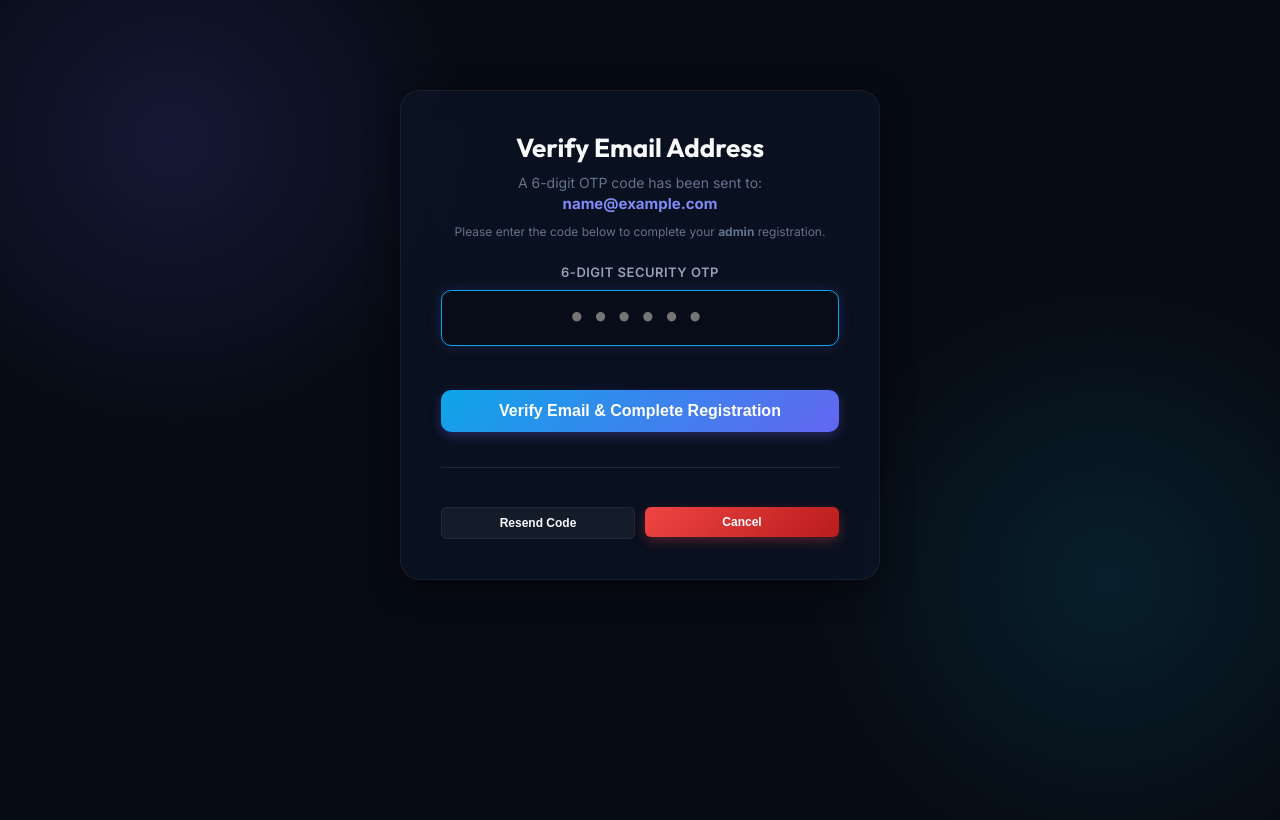
After one commit to thakurnarsing999/WEB-BASED-OUTPASS-MANAGEMENT-SYSTEM, a Flask app: template templates/verify_otp.html in a window 1280 px wide; the page is wider, and only the part inside the window is pictured. The commit adds this page. Shown: the top 820 px of that part. Run offline with Flask 3, Linux system fonts and the light colour scheme; the template is opened without the code that fills it: most values are stand-ins (such as "Sample title", 1, 10 or a date in 2020).

Commit message:
Implement Email OTP verification, Confirm Password field, and detailed password login feedback

```diff
--- a/app.py
+++ b/app.py
@@ -4,9 +4,59 @@ from werkzeug.security import generate_password_hash, check_password_hash
 import random
 import os
 import datetime
+import time
+import smtplib
+from email.mime.text import MIMEText
+from email.mime.multipart import MIMEMultipart
 
 app = Flask(__name__)
 app.secret_key = os.environ.get("SECRET_KEY", "outpass_secret_key")
+
+
+def send_otp_email(recipient_email, otp_code, recipient_name="User"):
+    smtp_server = os.environ.get("SMTP_SERVER", "smtp.gmail.com")
+    smtp_port = int(os.environ.get("SMTP_PORT", 587))
+    smtp_email = os.environ.get("SMTP_EMAIL", "")
+    smtp_password = os.environ.get("SMTP_PASSWORD", "")
+
+    if not smtp_email or not smtp_password:
+        print(f"\n[SECURITY OTP NOTICE] SMTP credentials not set in env. OTP for {recipient_email} is: {otp_code}\n")
+        return False, "SMTP credentials not configured."
+
+    try:
+        msg = MIMEMultipart("alternative")
+        msg["Subject"] = f"Your Outpass Security Verification Code: {otp_code}"
+        msg["From"] = f"Outpass Management System <{smtp_email}>"
+        msg["To"] = recipient_email
+
+        html_content = f"""
+        <html>
+        <body style="font-family: Arial, sans-serif; background-color: #0f172a; color: #f8fafc; padding: 20px;">
+            <div style="max-width: 500px; margin: 0 auto; background: #1e293b; border-radius: 12px; padding: 30px; border: 1px solid #334155;">
+                <h2 style="color: #818cf8; margin-top: 0;">Email Verification Required</h2>
+                <p>Hello <strong>{recipient_name}</strong>,</p>
+                <p>Thank you for registering on the <strong>Web-Based Out Pass Management System</strong>. Please enter the 6-digit verification code below to verify your email address and complete registration:</p>
+                <div style="background: #0f172a; border: 1px dashed #6366f1; padding: 15px; text-align: center; border-radius: 8px; margin: 20px 0;">
+                    <span style="font-size: 32px; font-weight: bold; letter-spacing: 8px; color: #38bdf8; font-family: monospace;">{otp_code}</span>
+                </div>
+                <p style="font-size: 13px; color: #94a3b8;">This code will expire in 10 minutes. If you did not request this registration, please ignore this email.</p>
+            </div>
+        </body>
+        </html>
+        """
+        msg.attach(MIMEText(html_content, "html"))
+
+        server = smtplib.SMTP(smtp_server, smtp_port)
+        server.starttls()
+        server.login(smtp_email, smtp_password)
+        server.sendmail(smtp_email, recipient_email, msg.as_string())
+        server.quit()
+        return True, "OTP sent successfully."
+    except Exception as e:
+        print(f"\n[SMTP ERROR] Failed to send OTP email: {e}")
+        print(f"[SECURITY OTP FALLBACK] Generated OTP for {recipient_email} is: {otp_code}\n")
+        return False, str(e)
+
 
 DB_CONFIG = {
     "host": os.environ.get("MYSQLHOST", "127.0.0.1"),  # localhost
@@ -33,8 +83,12 @@ def register():
     name = request.form["name"]
     email = request.form["email"]
     password = request.form["password"]
+    confirm_password = request.form.get("confirm_password")
     phone_no = request.form["phone_no"]
-    hashed_password = generate_password_hash(password)
+
+    if confirm_password and password != confirm_password:
+        flash("Passwords do not match. Please re-enter your password.", "error")
+        return redirect(url_for("home"))
 
     # Security check for Admin, Security, & Mentor registration
     if role == "Admin":
@@ -53,62 +107,162 @@ def register():
             flash("Invalid security authorization key.", "error")
             return redirect(url_for("home"))
 
+    # Pre-check if email or unique ID already exists in DB
     conn = None
     cursor = None
     try:
         conn = get_db_connection()
-        cursor = conn.cursor()
+        cursor = conn.cursor(dictionary=True)
 
         if role == "Student":
-            roll_no = request.form["roll_no"]
-            department = request.form.get("department", "CSE")
-            year = request.form.get("year", "1st Year")
-            query = """
-                INSERT INTO students (name, roll_no, email, password, phone_no, department, year)
-                VALUES (%s, %s, %s, %s, %s, %s, %s)
-            """
-            cursor.execute(query, (name, roll_no, email, hashed_password, phone_no, department, year))
-            conn.commit()
-            flash("Student registration successful. Please login.", "success")
-
+            roll_no = request.form.get("roll_no", "")
+            cursor.execute("SELECT student_id FROM students WHERE email = %s OR roll_no = %s", (email, roll_no))
+            if cursor.fetchone():
+                flash("Email or Roll Number is already registered.", "error")
+                return redirect(url_for("home"))
         elif role == "Mentor":
-            staff_id = request.form["staff_id"]
-            query = """
-                INSERT INTO mentors (name, email, password, staff_id, phone_no)
-                VALUES (%s, %s, %s, %s, %s)
-            """
-            cursor.execute(query, (name, email, hashed_password, staff_id, phone_no))
-            conn.commit()
-            flash("Mentor registration successful. Please login.", "success")
-
+            staff_id = request.form.get("staff_id", "")
+            cursor.execute("SELECT mentor_id FROM mentors WHERE email = %s OR staff_id = %s", (email, staff_id))
+            if cursor.fetchone():
+                flash("Email or Staff ID is already registered.", "error")
+                return redirect(url_for("home"))
         elif role == "Security":
-            query = """
-                INSERT INTO security_users (name, email, password, phone_no)
-                VALUES (%s, %s, %s, %s)
-            """
-            cursor.execute(query, (name, email, hashed_password, phone_no))
-            conn.commit()
-            flash("Security guard registration successful. Please login.", "success")
-
+            cursor.execute("SELECT security_id FROM security_users WHERE email = %s", (email,))
+            if cursor.fetchone():
+                flash("Email is already registered.", "error")
+                return redirect(url_for("home"))
         elif role == "Admin":
-            query = """
-                INSERT INTO admins (name, email, password, phone_no)
-                VALUES (%s, %s, %s, %s)
-            """
-            cursor.execute(query, (name, email, hashed_password, phone_no))
-            conn.commit()
-            flash("Admin registration successful. Please login.", "success")
-
-    except mysql.connector.IntegrityError:
-        flash("Email, Roll No, or Staff ID already exists.", "error")
+            cursor.execute("SELECT admin_id FROM admins WHERE email = %s", (email,))
+            if cursor.fetchone():
+                flash("Email is already registered.", "error")
+                return redirect(url_for("home"))
     except Exception as e:
         flash(f"Database error: {e}", "error")
+        return redirect(url_for("home"))
     finally:
         if cursor:
             cursor.close()
         if conn:
             conn.close()
 
+    # Generate 6-digit OTP and store pending registration state in session
+    otp_code = str(random.randint(100000, 999999))
+    session["pending_registration"] = {
+        "role": role,
+        "name": name,
+        "email": email,
+        "password": password,
+        "phone_no": phone_no,
+        "roll_no": request.form.get("roll_no", ""),
+        "department": request.form.get("department", "CSE"),
+        "year": request.form.get("year", "1st Year"),
+        "staff_id": request.form.get("staff_id", ""),
+        "otp": otp_code,
+        "expires_at": time.time() + 600
+    }
+
+    send_otp_email(email, otp_code, name)
+    flash(f"A 6-digit OTP verification code has been sent to {email}.", "info")
+    return redirect(url_for("verify_otp"))
+
+
+@app.route("/verify_otp", methods=["GET", "POST"])
+def verify_otp():
+    pending = session.get("pending_registration")
+    if not pending:
+        flash("No pending registration session found. Please register.", "error")
+        return redirect(url_for("home"))
+
+    if request.method == "POST":
+        user_otp = request.form.get("otp_code", "").strip()
+
+        if time.time() > pending.get("expires_at", 0):
+            flash("OTP code has expired. Please request a new code.", "error")
+            return render_template("verify_otp.html", pending_email=pending["email"], pending_role=pending["role"])
+
+        if user_otp != pending.get("otp"):
+            flash("Invalid OTP code. Please check your email and try again.", "error")
+            return render_template("verify_otp.html", pending_email=pending["email"], pending_role=pending["role"])
+
+        # OTP is verified! Insert user into database
+        role = pending["role"]
+        name = pending["name"]
+        email = pending["email"]
+        hashed_password = generate_password_hash(pending["password"])
+        phone_no = pending["phone_no"]
+
+        conn = None
+        cursor = None
+        try:
+            conn = get_db_connection()
+            cursor = conn.cursor()
+
+            if role == "Student":
+                query = """
+                    INSERT INTO students (name, roll_no, email, password, phone_no, department, year)
+                    VALUES (%s, %s, %s, %s, %s, %s, %s)
+                """
+                cursor.execute(query, (name, pending["roll_no"], email, hashed_password, phone_no, pending["department"], pending["year"]))
+            elif role == "Mentor":
+                query = """
+                    INSERT INTO mentors (name, email, password, staff_id, phone_no)
+                    VALUES (%s, %s, %s, %s, %s)
+                """
+                cursor.execute(query, (name, email, hashed_password, pending["staff_id"], phone_no))
+            elif role == "Security":
+                query = """
+                    INSERT INTO security_users (name, email, password, phone_no)
+                    VALUES (%s, %s, %s, %s)
+                """
+                cursor.execute(query, (name, email, hashed_password, phone_no))
+            elif role == "Admin":
+                query = """
+                    INSERT INTO admins (name, email, password, phone_no)
+                    VALUES (%s, %s, %s, %s)
+                """
+                cursor.execute(query, (name, email, hashed_password, phone_no))
+
+            conn.commit()
+            session.pop("pending_registration", None)
+            flash(f"{role} registration successful! Email verified. Please sign in.", "success")
+            return redirect(url_for("home"))
+        except mysql.connector.IntegrityError:
+            session.pop("pending_registration", None)
+            flash("Email, Roll No, or Staff ID already exists.", "error")
+            return redirect(url_for("home"))
+        except Exception as e:
+            flash(f"Database error: {e}", "error")
+            return render_template("verify_otp.html", pending_email=pending["email"], pending_role=pending["role"])
+        finally:
+            if cursor:
+                cursor.close()
+            if conn:
+                conn.close()
+
+    return render_template("verify_otp.html", pending_email=pending["email"], pending_role=pending["role"])
+
+
+@app.route("/resend_otp", methods=["POST"])
+def resend_otp():
+    pending = session.get("pending_registration")
+    if not pending:
+        flash("No pending registration session found.", "error")
+        return redirect(url_for("home"))
+
+    new_otp = str(random.randint(100000, 999999))
+    pending["otp"] = new_otp
+    pending["expires_at"] = time.time() + 600
+    session["pending_registration"] = pending
+
+    send_otp_email(pending["email"], new_otp, pending["name"])
+    flash(f"A new 6-digit OTP code has been sent to {pending['email']}.", "info")
+    return redirect(url_for("verify_otp"))
+
+
+@app.route("/cancel_registration", methods=["POST"])
+def cancel_registration():
+    session.pop("pending_registration", None)
+    flash("Registration cancelled.", "info")
     return redirect(url_for("home"))
 
 
@@ -137,7 +291,6 @@ def login():
 
     conn = None
     cursor = None
-    user = None
     try:
         conn = get_db_connection()
         cursor = conn.cursor(dictionary=True)
@@ -146,58 +299,81 @@ def login():
             query = "SELECT * FROM students WHERE email = %s OR roll_no = %s"
             cursor.execute(query, (email, email))
             user = cursor.fetchone()
-            if user and check_password_hash(user["password"], password):
-                session.clear()
-                session["student_id"] = user["student_id"]
-                session["student_name"] = user["name"]
-                session["phone_no"] = user["phone_no"]
-                session["student_phone"] = user["phone_no"]
-                flash("Student login successful.", "success")
-                return redirect(url_for("student_dashboard"))
+            if not user:
+                flash("No student account found with this email or roll number.", "error")
+                return redirect(url_for("home"))
+            if not check_password_hash(user["password"], password):
+                flash("Incorrect password for this student account.", "error")
+                return redirect(url_for("home"))
+
+            session.clear()
+            session["student_id"] = user["student_id"]
+            session["student_name"] = user["name"]
+            session["phone_no"] = user["phone_no"]
+            session["student_phone"] = user["phone_no"]
+            flash("Student login successful.", "success")
+            return redirect(url_for("student_dashboard"))
 
         elif role == "Mentor":
             query = "SELECT * FROM mentors WHERE email = %s OR staff_id = %s"
             cursor.execute(query, (email, email))
             user = cursor.fetchone()
-            if user and check_password_hash(user["password"], password):
-                session.clear()
-                session["mentor_id"] = user["mentor_id"]
-                session["mentor_username"] = user["name"]
-                session["phone_no"] = user["phone_no"]
-                session["mentor_phone"] = user["phone_no"]
-                session["security_key"] = auth_code
-                flash("Mentor login successful.", "success")
-                return redirect(url_for("mentor_dashboard"))
+            if not user:
+                flash("No mentor account found with this email or staff ID.", "error")
+                return redirect(url_for("home"))
+            if not check_password_hash(user["password"], password):
+                flash("Incorrect password for this mentor account.", "error")
+                return redirect(url_for("home"))
+
+            session.clear()
+            session["mentor_id"] = user["mentor_id"]
+            session["mentor_username"] = user["name"]
+            session["phone_no"] = user["phone_no"]
+            session["mentor_phone"] = user["phone_no"]
+            session["security_key"] = auth_code
+            flash("Mentor login successful.", "success")
+            return redirect(url_for("mentor_dashboard"))
 
         elif role == "Security":
             query = "SELECT * FROM security_users WHERE email = %s"
             cursor.execute(query, (email,))
             user = cursor.fetchone()
-            if user and check_password_hash(user["password"], password):
-                session.clear()
-                session["security_id"] = user["security_id"]
-                session["security_username"] = user["name"]
-                session["phone_no"] = user["phone_no"]
-                session["security_phone"] = user["phone_no"]
-                session["security_key"] = auth_code
-                flash("Security login successful.", "success")
-                return redirect(url_for("security_dashboard"))
+            if not user:
+                flash("No security guard account found with this email address.", "error")
+                return redirect(url_for("home"))
+            if not check_password_hash(user["password"], password):
+                flash("Incorrect password for this security account.", "error")
+                return redirect(url_for("home"))
+
+            session.clear()
+            session["security_id"] = user["security_id"]
+            session["security_username"] = user["name"]
+            session["phone_no"] = user["phone_no"]
+            session["security_phone"] = user["phone_no"]
+            session["security_key"] = auth_code
+            flash("Security login successful.", "success")
+            return redirect(url_for("security_dashboard"))
 
         elif role == "Admin":
             query = "SELECT * FROM admins WHERE email = %s"
             cursor.execute(query, (email,))
             user = cursor.fetchone()
-            if user and check_password_hash(user["password"], password):
-                session.clear()
-                session["admin_id"] = user["admin_id"]
-                session["admin_username"] = user["name"]
-                session["phone_no"] = user["phone_no"]
-                session["admin_phone"] = user["phone_no"]
-                session["security_key"] = auth_code
-                flash("Admin login successful.", "success")
-                return redirect(url_for("admin_dashboard"))
+            if not user:
+                flash("No admin account found with this email address.", "error")
+                return redirect(url_for("home"))
+            if not check_password_hash(user["password"], password):
+                flash("Incorrect password for this admin account.", "error")
+                return redirect(url_for("home"))
 
-        flash("Invalid credentials for selected role.", "error")
+            session.clear()
+            session["admin_id"] = user["admin_id"]
+            session["admin_username"] = user["name"]
+            session["phone_no"] = user["phone_no"]
+            session["admin_phone"] = user["phone_no"]
+            session["security_key"] = auth_code
+            flash("Admin login successful.", "success")
+            return redirect(url_for("admin_dashboard"))
+
     except Exception as e:
         flash(f"Database error: {e}", "error")
     finally:
--- /dev/null
+++ b/templates/verify_otp.html
@@ -0,0 +1,35 @@
+{% extends "base.html" %}
+
+{% block content %}
+<div class="form-box" style="max-width: 480px; margin: 40px auto; text-align: center;">
+    <div style="margin-bottom: 25px;">
+        <h2 style="margin-bottom: 8px;">Verify Email Address</h2>
+        <p style="color: var(--text-muted); font-size: 14px; line-height: 1.5;">
+            A 6-digit OTP code has been sent to:<br>
+            <strong style="color: #818cf8; font-size: 15px;">{{ pending_email }}</strong>
+        </p>
+        <p style="color: var(--text-muted); font-size: 12px; margin-top: 8px;">
+            Please enter the code below to complete your <strong>{{ pending_role }}</strong> registration.
+        </p>
+    </div>
+
+    <form method="POST" action="{{ url_for('verify_otp') }}">
+        <div class="form-group" style="margin-bottom: 20px;">
+            <label for="otpCode" style="font-weight: 600; margin-bottom: 10px; display: block;">6-Digit Security OTP</label>
+            <input type="text" name="otp_code" id="otpCode" placeholder="••••••" maxlength="6" pattern="[0-9]{6}" required autocomplete="off" autofocus
+                   style="font-size: 26px; letter-spacing: 8px; text-align: center; font-weight: bold; width: 100%; padding: 12px; font-family: monospace;">
+        </div>
+
+        <button type="submit" class="btn full" style="margin-bottom: 15px; font-size: 16px;">Verify Email & Complete Registration</button>
+    </form>
+
+    <div style="display: flex; justify-content: space-between; gap: 10px; margin-top: 20px; border-top: 1px solid rgba(255, 255, 255, 0.1); padding-top: 15px;">
+        <form method="POST" action="{{ url_for('resend_otp') }}" style="flex: 1;">
+            <button type="submit" class="btn secondary full small">Resend Code</button>
+        </form>
+        <form method="POST" action="{{ url_for('cancel_registration') }}" style="flex: 1;">
+            <button type="submit" class="btn danger full small">Cancel</button>
+        </form>
+    </div>
+</div>
+{% endblock %}
```
Also changed, not shown: templates/home.html (+25 -0 lines), README.md.
